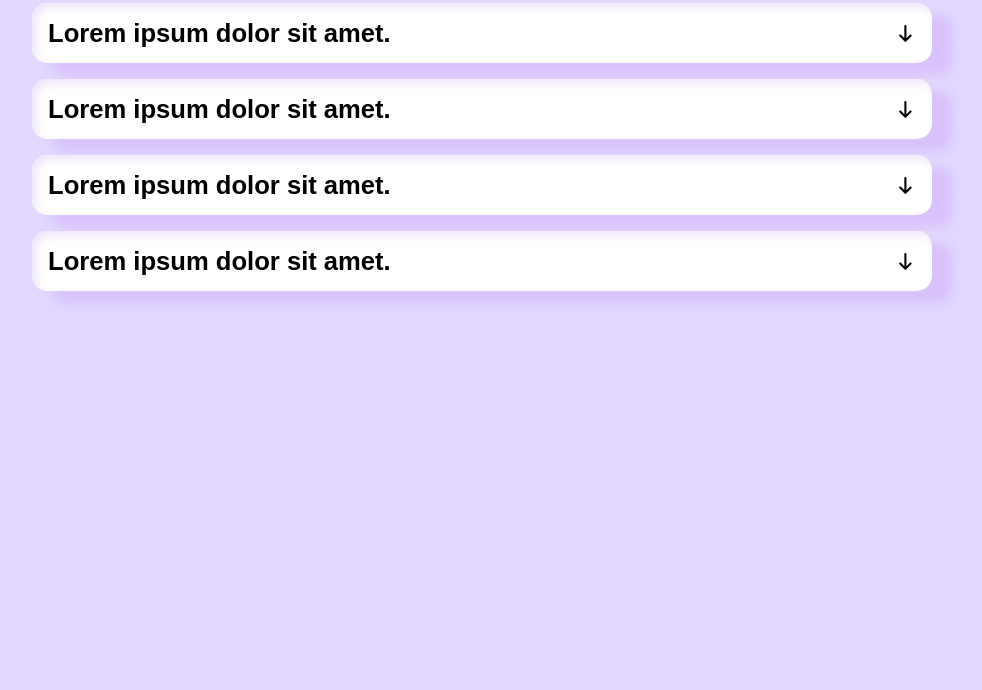
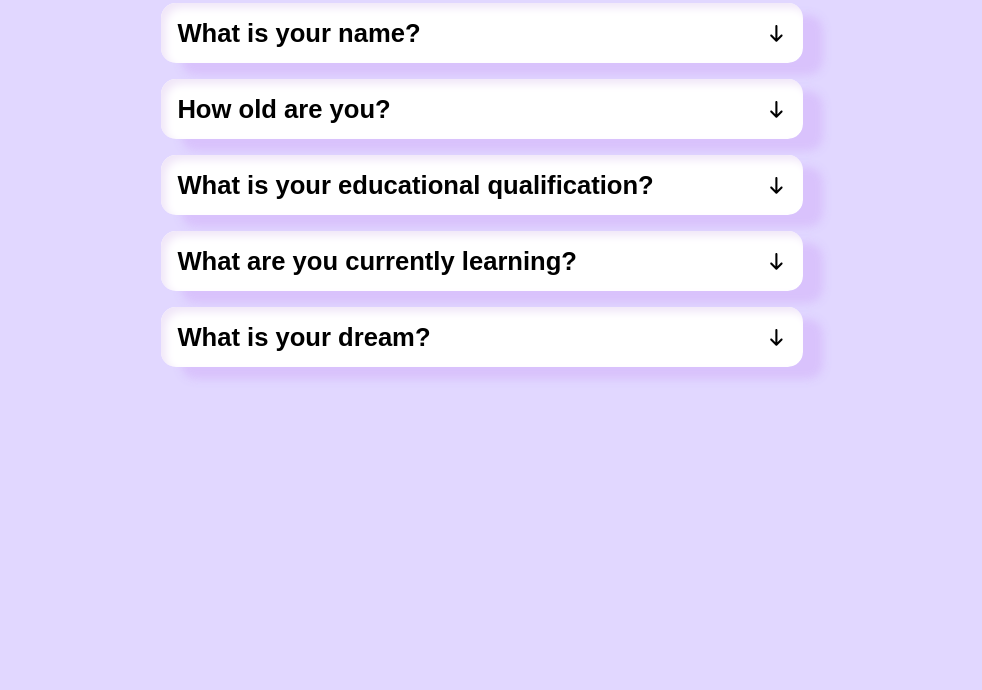
Before and after one commit to shvm-dev/FAQ-s, a plain HTML site: page index.html in a window 1280 px wide. Shown: the part 110-800 px from the top of the page, without its empty margins (158-1140 px from the left). Drawn offline with Linux system fonts and the light colour scheme; a small style sheet from the web is missing.

Commit message:
icon-gap

```diff
--- a/index.html
+++ b/index.html
@@ -14,14 +14,85 @@
     <title>Document</title>
   </head>
   <body>
-
     <main>
       <div>
         <div class="heading"><h2>FAQ's</h2></div>
         <section>
           <div class="accordian">
             <div class="ques">
-            <h4>Lorem ipsum dolor sit amet.</h4>
+              <h4>What is your name?</h4>
+              <svg
+                xmlns="http://www.w3.org/2000/svg"
+                viewBox="0 0 640 640"
+                class="icon"
+              >
+                <!--!Font Awesome Free v7.0.1 by @fontawesome - https://fontawesome.com License - https://fontawesome.com/license/free Copyright 2025 Fonticons, Inc.-->
+                <path
+                  d="M297.4 566.6C309.9 579.1 330.2 579.1 342.7 566.6L502.7 406.6C515.2 394.1 515.2 373.8 502.7 361.3C490.2 348.8 469.9 348.8 457.4 361.3L352 466.7L352 96C352 78.3 337.7 64 320 64C302.3 64 288 78.3 288 96L288 466.7L182.6 361.3C170.1 348.8 149.8 348.8 137.3 361.3C124.8 373.8 124.8 394.1 137.3 406.6L297.3 566.6z"
+                />
+              </svg>
+            </div>
+            <div class="ans">
+              <p>My name is Shivam.</p>
+            </div>
+          </div>
+          <div class="accordian">
+            <div class="ques">
+              <h4>How old are you?</h4>
+              <svg
+                xmlns="http://www.w3.org/2000/svg"
+                viewBox="0 0 640 640"
+                class="icon"
+              >
+                <!--!Font Awesome Free v7.0.1 by @fontawesome - https://fontawesome.com License - https://fontawesome.com/license/free Copyright 2025 Fonticons, Inc.-->
+                <path
+                  d="M297.4 566.6C309.9 579.1 330.2 579.1 342.7 566.6L502.7 406.6C515.2 394.1 515.2 373.8 502.7 361.3C490.2 348.8 469.9 348.8 457.4 361.3L352 466.7L352 96C352 78.3 337.7 64 320 64C302.3 64 288 78.3 288 96L288 466.7L182.6 361.3C170.1 348.8 149.8 348.8 137.3 361.3C124.8 373.8 124.8 394.1 137.3 406.6L297.3 566.6z"
+                />
+              </svg>
+            </div>
+            <div class="ans">
+              <p>I am 18 years old.</p>
+            </div>
+          </div>
+          <div class="accordian">
+            <div class="ques">
+              <h4>What is your educational qualification?</h4>
+              <svg
+                xmlns="http://www.w3.org/2000/svg"
+                viewBox="0 0 640 640"
+                class="icon"
+              >
+                <!--!Font Awesome Free v7.0.1 by @fontawesome - https://fontawesome.com License - https://fontawesome.com/license/free Copyright 2025 Fonticons, Inc.-->
+                <path
+                  d="M297.4 566.6C309.9 579.1 330.2 579.1 342.7 566.6L502.7 406.6C515.2 394.1 515.2 373.8 502.7 361.3C490.2 348.8 469.9 348.8 457.4 361.3L352 466.7L352 96C352 78.3 337.7 64 320 64C302.3 64 288 78.3 288 96L288 466.7L182.6 361.3C170.1 348.8 149.8 348.8 137.3 361.3C124.8 373.8 124.8 394.1 137.3 406.6L297.3 566.6z"
+                />
+              </svg>
+            </div>
+            <div class="ans">
+              <p>I have recently passed 12th standard this year.</p>
+            </div>
+          </div>
+          <div class="accordian">
+            <div class="ques">
+              <h4>What are you currently learning?</h4>
+              <svg
+                xmlns="http://www.w3.org/2000/svg"
+                viewBox="0 0 640 640"
+                class="icon"
+              >
+                <!--!Font Awesome Free v7.0.1 by @fontawesome - https://fontawesome.com License - https://fontawesome.com/license/free Copyright 2025 Fonticons, Inc.-->
+                <path
+                  d="M297.4 566.6C309.9 579.1 330.2 579.1 342.7 566.6L502.7 406.6C515.2 394.1 515.2 373.8 502.7 361.3C490.2 348.8 469.9 348.8 457.4 361.3L352 466.7L352 96C352 78.3 337.7 64 320 64C302.3 64 288 78.3 288 96L288 466.7L182.6 361.3C170.1 348.8 149.8 348.8 137.3 361.3C124.8 373.8 124.8 394.1 137.3 406.6L297.3 566.6z"
+                />
+              </svg>
+            </div>
+            <div class="ans">
+              <p>I am learning HTML, CSS, Bootstrap, and JavaScript.</p>
+            </div>
+          </div>
+          <div class="accordian">
+            <div class="ques">
+              <h4>What is your dream?</h4>
               <svg
                 xmlns="http://www.w3.org/2000/svg"
                 viewBox="0 0 640 640"
@@ -35,74 +106,13 @@
             </div>
             <div class="ans">
               <p>
-            Lorem ipsum dolor sit amet consectetur adipisicing elit. Atque totam doloribus pariatur nisi blanditiis. Ratione ab repudiandae perspiciatis eos perferendis.
+                My dream is to become a good web developer and create my own
+                websites and apps.
               </p>
             </div>
           </div>
-        <div class="accordian">
-          <div class="ques">
-            <h4>Lorem ipsum dolor sit amet.</h4>
-            <svg
-              xmlns="http://www.w3.org/2000/svg"
-              viewBox="0 0 640 640"
-              class="icon"
-            >
-              <!--!Font Awesome Free v7.0.1 by @fontawesome - https://fontawesome.com License - https://fontawesome.com/license/free Copyright 2025 Fonticons, Inc.-->
-              <path
-                d="M297.4 566.6C309.9 579.1 330.2 579.1 342.7 566.6L502.7 406.6C515.2 394.1 515.2 373.8 502.7 361.3C490.2 348.8 469.9 348.8 457.4 361.3L352 466.7L352 96C352 78.3 337.7 64 320 64C302.3 64 288 78.3 288 96L288 466.7L182.6 361.3C170.1 348.8 149.8 348.8 137.3 361.3C124.8 373.8 124.8 394.1 137.3 406.6L297.3 566.6z"
-              />
-            </svg>
-          </div>
-          <div class="ans">
-            <p>
-            Lorem ipsum dolor sit amet consectetur adipisicing elit. Atque totam doloribus pariatur nisi blanditiis. Ratione ab repudiandae perspiciatis eos perferendis.
-            </p>
-          </div>
-        </div>
-        <div class="accordian">
-          <div class="ques">
-            <h4>Lorem ipsum dolor sit amet.</h4>
-            <svg
-              xmlns="http://www.w3.org/2000/svg"
-              viewBox="0 0 640 640"
-              class="icon"
-            >
-              <!--!Font Awesome Free v7.0.1 by @fontawesome - https://fontawesome.com License - https://fontawesome.com/license/free Copyright 2025 Fonticons, Inc.-->
-              <path
-                d="M297.4 566.6C309.9 579.1 330.2 579.1 342.7 566.6L502.7 406.6C515.2 394.1 515.2 373.8 502.7 361.3C490.2 348.8 469.9 348.8 457.4 361.3L352 466.7L352 96C352 78.3 337.7 64 320 64C302.3 64 288 78.3 288 96L288 466.7L182.6 361.3C170.1 348.8 149.8 348.8 137.3 361.3C124.8 373.8 124.8 394.1 137.3 406.6L297.3 566.6z"
-              />
-            </svg>
-          </div>
-          <div class="ans">
-            <p>
-            Lorem ipsum dolor sit amet consectetur adipisicing elit. Atque totam doloribus pariatur nisi blanditiis. Ratione ab repudiandae perspiciatis eos perferendis.
-            </p>
-          </div>
-        </div>
-        <div class="accordian">
-          <div class="ques">
-            <h4>Lorem ipsum dolor sit amet.</h4>
-            <svg
-              xmlns="http://www.w3.org/2000/svg"
-              viewBox="0 0 640 640"
-              class="icon"
-            >
-              <!--!Font Awesome Free v7.0.1 by @fontawesome - https://fontawesome.com License - https://fontawesome.com/license/free Copyright 2025 Fonticons, Inc.-->
-              <path
-                d="M297.4 566.6C309.9 579.1 330.2 579.1 342.7 566.6L502.7 406.6C515.2 394.1 515.2 373.8 502.7 361.3C490.2 348.8 469.9 348.8 457.4 361.3L352 466.7L352 96C352 78.3 337.7 64 320 64C302.3 64 288 78.3 288 96L288 466.7L182.6 361.3C170.1 348.8 149.8 348.8 137.3 361.3C124.8 373.8 124.8 394.1 137.3 406.6L297.3 566.6z"
-              />
-            </svg>
-          </div>
-          <div class="ans">
-            <p>
-            Lorem ipsum dolor sit amet consectetur adipisicing elit. Atque totam doloribus pariatur nisi blanditiis. Ratione ab repudiandae perspiciatis eos perferendis.
-            </p>
-          </div>
-        </div>
-
         </section>
       </div>
-
     </main>
 
     <script src="script.js"></script>
```
Lines whose indentation alone changed are shown as unchanged.
